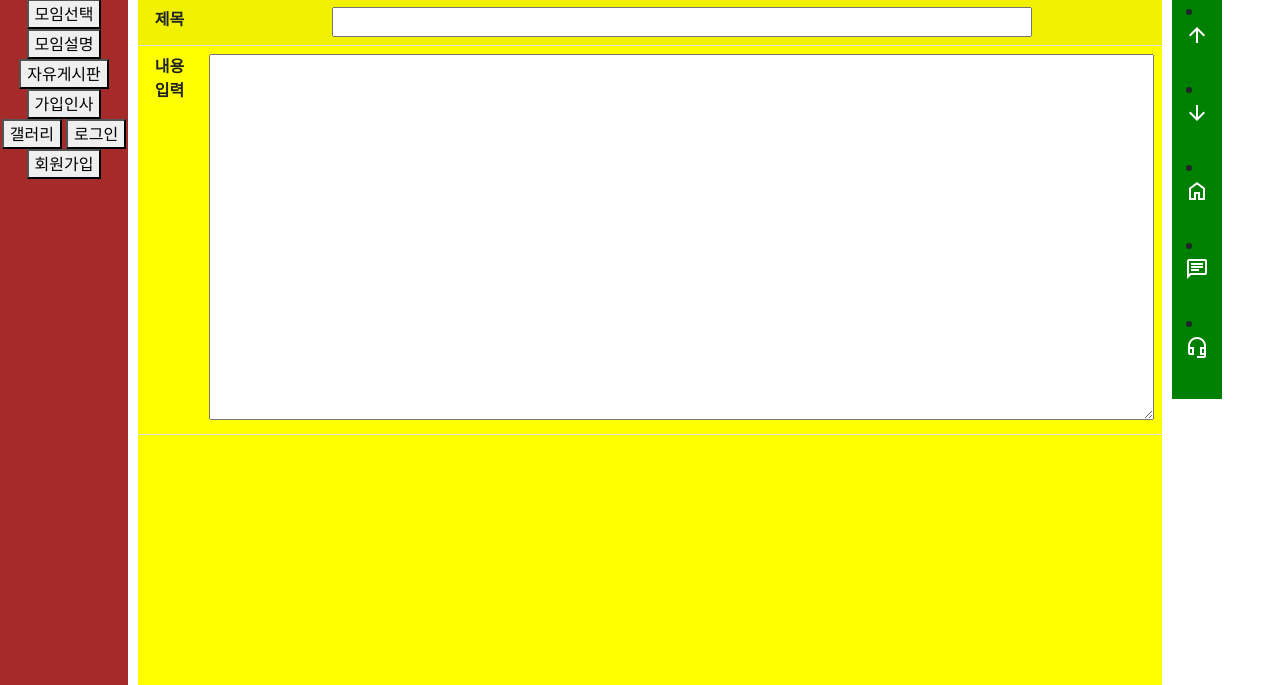
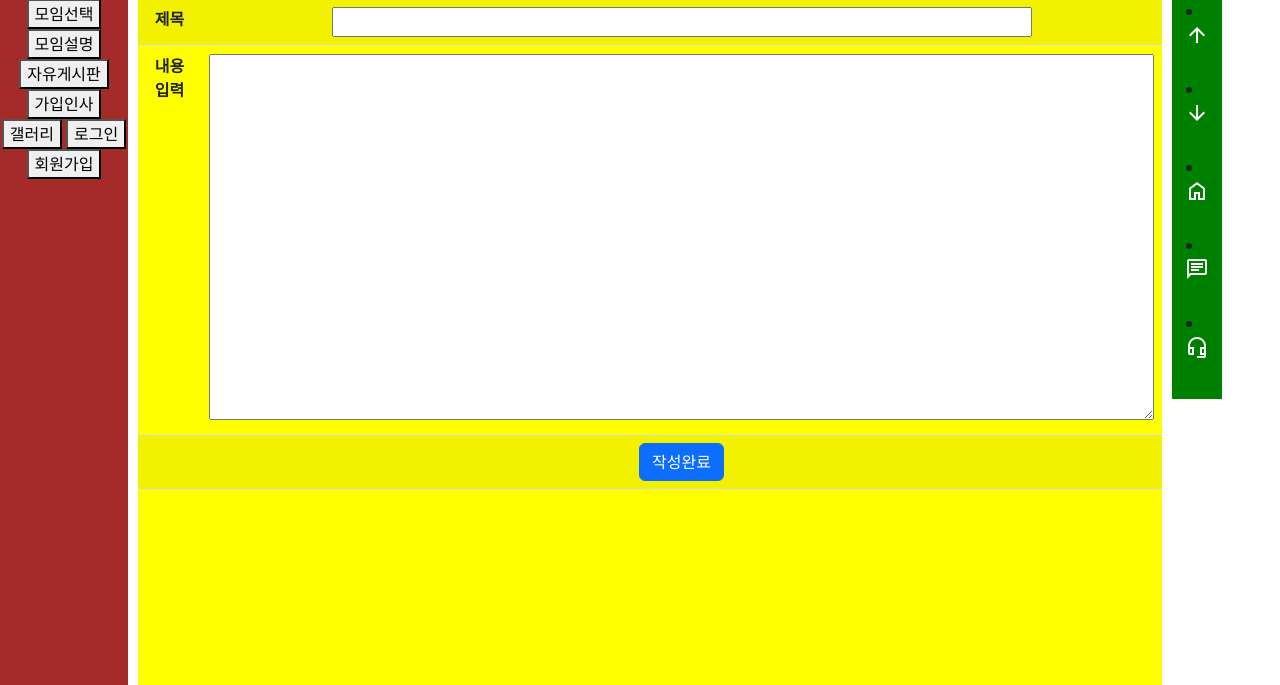
Before and after one commit to hayyasuau/https---github.com-hayyasuau-project1, a Django app: page /write/gallery/gallery_makeit/ in a window 1280 px wide. Shown: the part 61-746 px from the top of the page. Run offline with Django 4.2, Linux system fonts and the light colour scheme.

Commit message:
제출완

```diff
--- a/write/templates/write/gallery_makeit.html
+++ b/write/templates/write/gallery_makeit.html
@@ -20,6 +20,12 @@
             <textarea name="contents" id="contents" rows="15" cols="100"></textarea>
         </th>
     </tr>
+    <tr>
+        <th></th>
+        <td>
+            <button class="btn btn-primary" onclick="submitPost()">작성완료</button>
+        </td>
+    </tr>
 </form>
 </body>
 </table>
```
